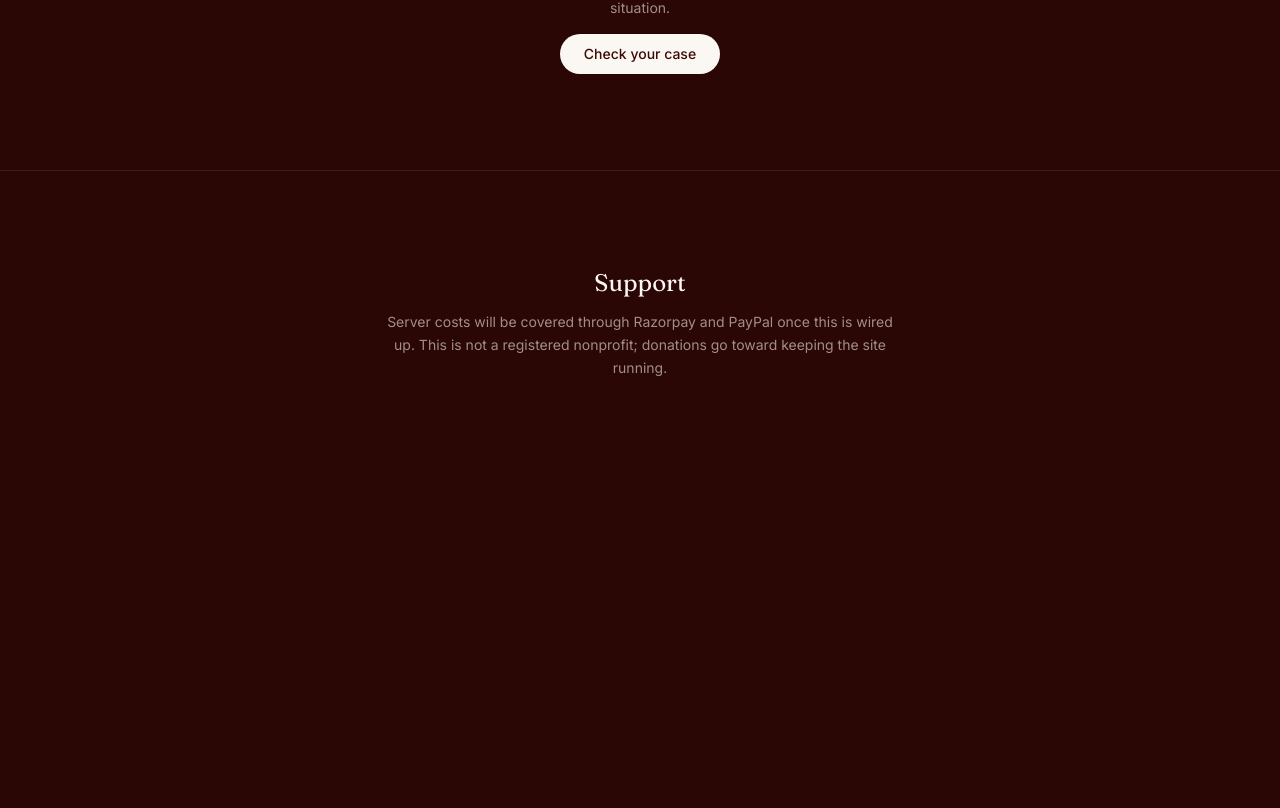
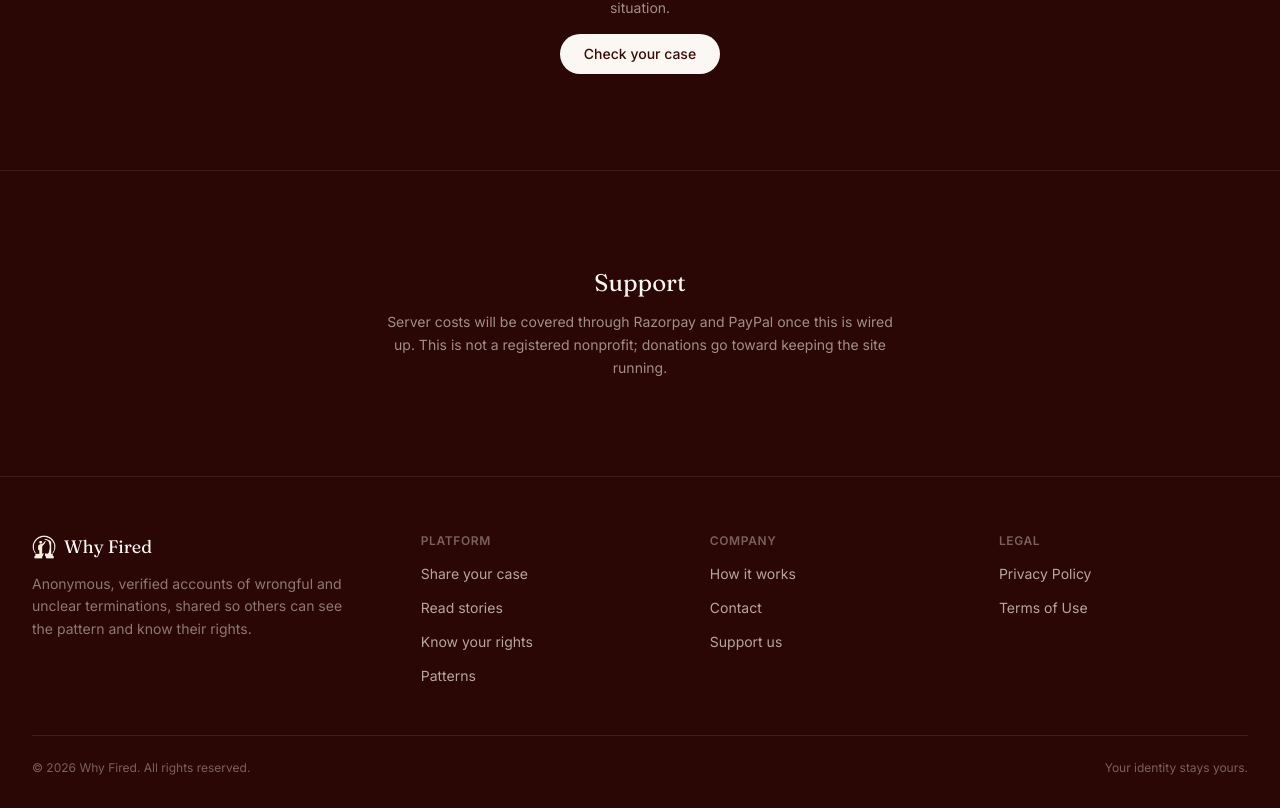
Before and after one commit to wajidfarooqtemp-web/whyfired, a React (Vite) app: page / in a window 1280 px wide. Shown: the part 1717-2525 px from the top of the page. Before the commit the page ends 2193 px from the top, so only its background shows below. Built offline with nearby package versions, Linux system fonts and the light colour scheme; no server answers; the database is empty.

Commit message:
saved the previous changes, and staged

```diff
--- a/src/App.tsx
+++ b/src/App.tsx
@@ -1,3 +1,4 @@
+import Footer from "./components/Footer";
 import { Suspense, lazy } from "react";
 import { Routes, Route } from "react-router-dom";
 import Navbar from "./components/Navbar";
@@ -10,7 +11,6 @@ import Home from "./pages/Home";
 // else; every other page below is fetched only when someone
 // actually navigates there, keeping that first load light.
 const Login = lazy(() => import("./pages/Login"));
-const Signup = lazy(() => import("./pages/Signup"));
 const Onboarding = lazy(() => import("./pages/Onboarding"));
 const ShareCase = lazy(() => import("./pages/ShareCase"));
 const Stories = lazy(() => import("./pages/Stories"));
@@ -41,7 +41,6 @@ function App() {
           <Route path="/contact" element={<Contact />} />
           <Route path="/how-it-works" element={<HowItWorks />} />
           <Route path="/login" element={<Login />} />
-          <Route path="/signup" element={<Signup />} />
           <Route path="/onboarding" element={<Onboarding />} />
           <Route
             path="/share"
@@ -101,6 +100,7 @@ function App() {
           />
         </Routes>
       </Suspense>
+      <Footer />
     </div>
   );
 }
```
